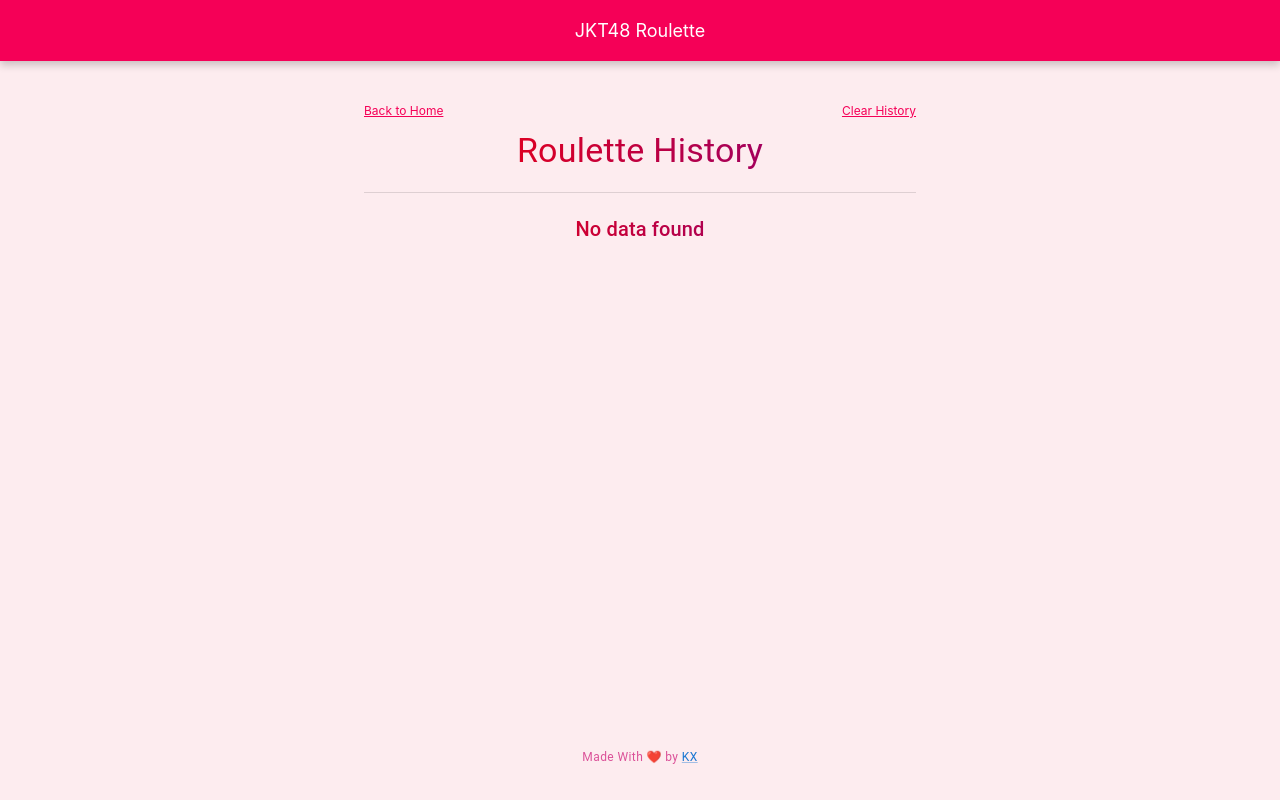
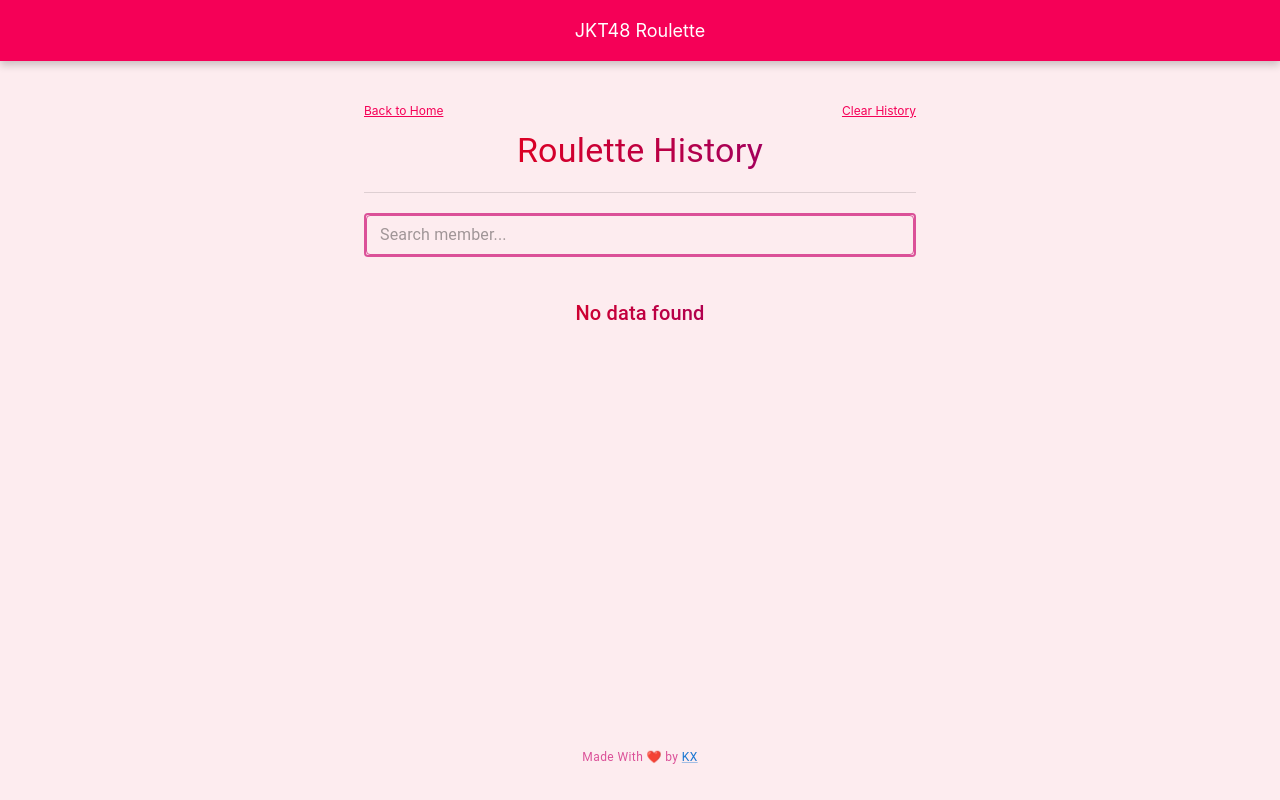
Before and after one commit to rksrbbn/j-roulette, a React (Create React App) app: page /gallery in a window 1280 px wide. Built offline with nearby package versions, Linux system fonts and the light colour scheme.

Commit message:
add search feature

```diff
--- a/src/pages/roulette/gallery.js
+++ b/src/pages/roulette/gallery.js
@@ -1,5 +1,5 @@
 import {useState, useEffect} from 'react';
-import { Container, Typography, Divider, Grid, Avatar, Badge } from "@mui/material";
+import { Container, Typography, Divider, Grid, Avatar, Badge, TextField } from "@mui/material";
 import FooterApp from "../../components/FooterApp";
 import HeaderApp from "../../components/HeaderApp";
 import { getHistory, clearHistory } from "../../db";
@@ -45,6 +45,16 @@
         window.location.reload();
     };
 
+    const [searchQuery, setSearchQuery] = useState("");
+
+    const handleSearchChange = (event) => {
+        setSearchQuery(event.target.value);
+    };
+
+    const filteredMembers = memberList.filter(member =>
+        member.alias.toLowerCase().includes(searchQuery.toLowerCase())
+    );
+
     return(
         <div className='container' style={{ backgroundColor: '#FDECEF', minHeight: '100vh', marginTop: 0, display: 'flex', flexDirection: 'column', alignItems: 'center' }}>
         <HeaderApp />
@@ -62,9 +72,39 @@
                 </Typography>
                 <Divider/>
 
-                {memberList.length > 0 ?
+                 {/* Search Bar */}
+                 <TextField
+                    variant="outlined"
+                    fullWidth
+                    placeholder="Search member..."
+                    value={searchQuery}
+                    size='small'
+                    onChange={handleSearchChange}
+                    style={{ marginBottom: '20px', marginTop:'20px' }}
+                    InputProps={{
+                        style: {
+                            border: '2px solid #db5198', // Custom border color and width
+                            borderRadius: '4px' // Custom border radius
+                        }
+                    }}
+                    sx={{
+                        '& .MuiOutlinedInput-root': {
+                            '& fieldset': {
+                                borderColor: '#db5198',
+                            },
+                            '&:hover fieldset': {
+                                borderColor: '#db5198',
+                            },
+                            '&.Mui-focused fieldset': {
+                                borderColor: '#db5198',
+                            },
+                        },
+                    }}
+                />
+
+                {filteredMembers.length > 0 ?
                 <Grid container spacing={2} justifyContent="center" style={{ marginTop: '20px', fontSize: { xs: '10px', sm: '12px', md: '14px', lg: '16px' } }}>
-                        {memberList.map((member, index) => (
+                        {filteredMembers.map((member, index) => (
                         <Grid item xs={3} sm={3} md={3} lg={3} key={member.name} style={{ display: 'flex', flexDirection: 'column', alignItems: 'center', position: 'relative' }}>
                           <Badge badgeContent={'X'+member.count} color="error" anchorOrigin={{
                             vertical: 'top',
```
